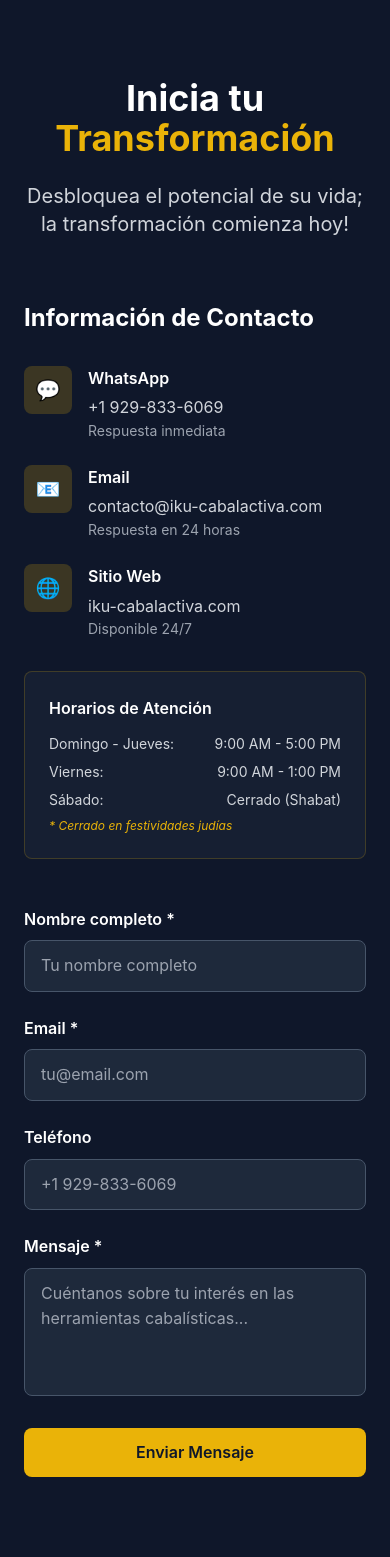
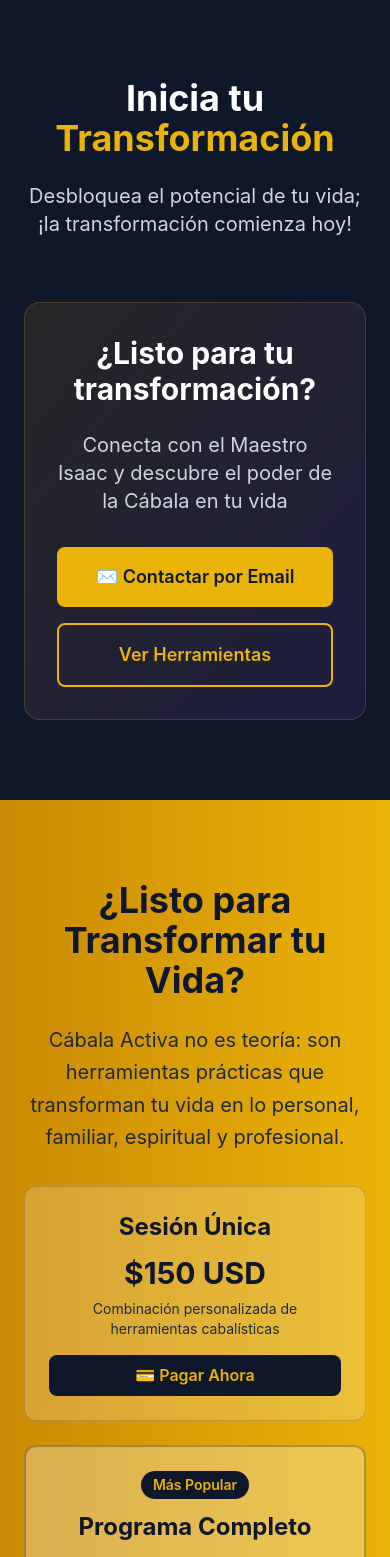
Before and after one commit to mdasuaje/iku-cabalactiva, a React (Vite) app: page / in a window 390 px wide. Shown: the part 8863-10420 px from the top of the page. Built offline with nearby package versions, Linux system fonts and the light colour scheme.

Commit message:
fix: Sanación final de la UX y coherencia total

```diff
--- a/src/components/common/Footer.jsx
+++ b/src/components/common/Footer.jsx
@@ -50,7 +50,7 @@
                 📧 {SOCIAL_LINKS.email}
               </p>
               <p className="text-gray-300 text-sm">
-                💬 WhatsApp: {SOCIAL_LINKS.whatsapp.number}
+                💬 <a href="{SOCIAL_LINKS.whatsapp.channel}" target="_blank" rel="noopener noreferrer" className="hover:text-yellow-500 transition-colors">Canal WhatsApp</a>
               </p>
               <p className="text-gray-300 text-sm">
                 🌐 iku-cabalactiva.com
--- a/src/components/common/PricingCard.jsx
+++ b/src/components/common/PricingCard.jsx
@@ -27,6 +27,9 @@
   const handlePayment = (url) => {
     if (url) {
       window.open(url, '_blank')
+    } else {
+      console.error('URL de pago no configurada')
+      alert('Error: URL de pago no disponible. Contacta al soporte.')
     }
   }
 
--- a/src/components/sections/Contact.jsx
+++ b/src/components/sections/Contact.jsx
@@ -3,52 +3,12 @@
 import toast from 'react-hot-toast'
 import { t } from '../../utils/i18n'
 import contactService from '../../services/contactService'
+import ContactModal from '../common/ContactModal'
 
 const Contact = () => {
-  const [formData, setFormData] = useState({
-    name: '',
-    email: '',
-    phone: '',
-    message: ''
-  })
+  const [showModal, setShowModal] = useState(false)
 
-  const handleSubmit = async (e) => {
-    e.preventDefault()
 
-    if (!formData.name?.trim() || !formData.email?.trim() || !formData.message?.trim()) {
-      toast.error('Por favor completa todos los campos requeridos')
-      return
-    }
-
-    try {
-      toast.loading('Procesando tu solicitud...')
-
-      // Enviar consulta al equipo de contacto
-      await contactService.enviarConsulta({
-        nombre: formData.name,
-        email: formData.email,
-        telefono: formData.phone,
-        mensaje: formData.message
-      })
-
-      toast.dismiss()
-      toast.success('¡Consulta enviada! Nuestro equipo te contactará en 24 horas.')
-
-      // Reset form
-      setFormData({ name: '', email: '', phone: '', message: '' })
-
-    } catch (error) {
-      toast.dismiss()
-      toast.error('Error al procesar la solicitud. Inténtalo de nuevo.')
-    }
-  }
-
-  const handleChange = (e) => {
-    setFormData({
-      ...formData,
-      [e.target.name]: e.target.value
-    })
-  }
 
   return (
     <section id="contact" className="py-20 bg-slate-900">
@@ -63,155 +23,47 @@
             Inicia tu <span className="text-yellow-500">Transformación</span>
           </h2>
           <p className="text-xl text-gray-300 max-w-3xl mx-auto">
-            {t('contact.subtitle', 'Desbloquea el potencial de su vida; la transformación comienza hoy!')}
+            Desbloquea el potencial de tu vida; ¡la transformación comienza hoy!
           </p>
         </motion.div>
 
-        <div className="grid lg:grid-cols-2 gap-12 max-w-6xl mx-auto">
-          {/* Información de contacto */}
         <motion.div
-            initial={{ opacity: 0, x: -30 }}
-            whileInView={{ opacity: 1, x: 0 }}
-            transition={{ duration: 0.6 }}
+          initial={{ opacity: 0, y: 30 }}
+          whileInView={{ opacity: 1, y: 0 }}
+          transition={{ duration: 0.6, delay: 0.2 }}
+          className="text-center max-w-4xl mx-auto"
         >
-            <h3 className="text-2xl font-bold text-white mb-8">
-              Información de Contacto
+          <div className="bg-gradient-to-br from-yellow-500/10 to-purple-500/10 rounded-2xl p-8 border border-yellow-500/20">
+            <h3 className="text-3xl font-bold text-white mb-6">
+              ¿Listo para tu transformación?
             </h3>
+            <p className="text-xl text-gray-300 mb-8">
+              Conecta con el Maestro Isaac y descubre el poder de la Cábala en tu vida
+            </p>
 
-            <div className="space-y-6">
-              <div className="flex items-start space-x-4">
-                <div className="w-12 h-12 bg-yellow-500/20 rounded-lg flex items-center justify-center flex-shrink-0">
-                  <span className="text-yellow-500 text-xl">💬</span>
-                </div>
-                <div>
-                  <h4 className="text-white font-semibold mb-1">WhatsApp</h4>
-                  <p className="text-gray-300">+1 929-833-6069</p>
-                  <p className="text-gray-400 text-sm">Respuesta inmediata</p>
-                </div>
-              </div>
+            <div className="flex flex-col sm:flex-row gap-4 justify-center">
+              <button
+                onClick={() => setShowModal(true)}
+                className="bg-yellow-500 hover:bg-yellow-600 text-slate-900 px-8 py-4 rounded-lg font-semibold text-lg transition-colors"
+              >
+                ✉️ Contactar por Email
+              </button>
 
-              <div className="flex items-start space-x-4">
-                <div className="w-12 h-12 bg-yellow-500/20 rounded-lg flex items-center justify-center flex-shrink-0">
-                  <span className="text-yellow-500 text-xl">📧</span>
-                </div>
-                <div>
-                  <h4 className="text-white font-semibold mb-1">Email</h4>
-                  <p className="text-gray-300">contacto@iku-cabalactiva.com</p>
-                  <p className="text-gray-400 text-sm">Respuesta en 24 horas</p>
-                </div>
-              </div>
-
-              <div className="flex items-start space-x-4">
-                <div className="w-12 h-12 bg-yellow-500/20 rounded-lg flex items-center justify-center flex-shrink-0">
-                  <span className="text-yellow-500 text-xl">🌐</span>
-                </div>
-                <div>
-                  <h4 className="text-white font-semibold mb-1">Sitio Web</h4>
-                  <p className="text-gray-300">iku-cabalactiva.com</p>
-                  <p className="text-gray-400 text-sm">Disponible 24/7</p>
-                </div>
-              </div>
-            </div>
-
-            <div className="mt-8 p-6 bg-slate-800/50 rounded-lg border border-yellow-500/20">
-              <h4 className="text-white font-semibold mb-3">Horarios de Atención</h4>
-              <div className="space-y-2 text-gray-300 text-sm">
-                <div className="flex justify-between">
-                  <span>Domingo - Jueves:</span>
-                  <span>9:00 AM - 5:00 PM</span>
-                </div>
-                <div className="flex justify-between">
-                  <span>Viernes:</span>
-                  <span>9:00 AM - 1:00 PM</span>
-                </div>
-                <div className="flex justify-between">
-                  <span>Sábado:</span>
-                  <span>Cerrado (Shabat)</span>
-                </div>
-                <div className="text-yellow-500 text-xs mt-3 italic">
-                  * Cerrado en festividades judías
-                </div>
+              <button
+                onClick={() => document.getElementById('pricing')?.scrollIntoView({ behavior: 'smooth' })}
+                className="border-2 border-yellow-500 text-yellow-500 px-8 py-4 rounded-lg font-semibold text-lg hover:bg-yellow-500/10 transition-colors"
+              >
+                Ver Herramientas
+              </button>
             </div>
           </div>
         </motion.div>
 
-          {/* Formulario de contacto */}
-          <motion.div
-            initial={{ opacity: 0, x: 30 }}
-            whileInView={{ opacity: 1, x: 0 }}
-            transition={{ duration: 0.6 }}
-          >
-            <form onSubmit={handleSubmit} className="space-y-6">
-              <div>
-                <label className="block text-white font-semibold mb-2">
-                  Nombre completo *
-                </label>
-                <input
-                  type="text"
-                  name="name"
-                  value={formData.name}
-                  onChange={handleChange}
-                  required
-                  className="w-full px-4 py-3 bg-slate-800 border border-slate-600 rounded-lg text-white placeholder-gray-400 focus:border-yellow-500 focus:outline-none transition-colors"
-                  placeholder="Tu nombre completo"
+        <ContactModal
+          isOpen={showModal}
+          onClose={() => setShowModal(false)}
+          herramienta="Consulta General"
         />
-              </div>
-
-              <div>
-                <label className="block text-white font-semibold mb-2">
-                  Email *
-                </label>
-                <input
-                  type="email"
-                  name="email"
-                  value={formData.email}
-                  onChange={handleChange}
-                  required
-                  className="w-full px-4 py-3 bg-slate-800 border border-slate-600 rounded-lg text-white placeholder-gray-400 focus:border-yellow-500 focus:outline-none transition-colors"
-                  placeholder="tu@email.com"
-                />
-              </div>
-
-              <div>
-                <label className="block text-white font-semibold mb-2">
-                  Teléfono
-                </label>
-                <input
-                  type="tel"
-                  name="phone"
-                  value={formData.phone}
-                  onChange={handleChange}
-                  className="w-full px-4 py-3 bg-slate-800 border border-slate-600 rounded-lg text-white placeholder-gray-400 focus:border-yellow-500 focus:outline-none transition-colors"
-                  placeholder="+1 929-833-6069"
-                />
-              </div>
-
-              <div>
-                <label className="block text-white font-semibold mb-2">
-                  Mensaje *
-                </label>
-                <textarea
-                  name="message"
-                  value={formData.message}
-                  onChange={handleChange}
-                  required
-                  rows={4}
-                  className="w-full px-4 py-3 bg-slate-800 border border-slate-600 rounded-lg text-white placeholder-gray-400 focus:border-yellow-500 focus:outline-none transition-colors resize-none"
-                  placeholder="Cuéntanos sobre tu interés en las herramientas cabalísticas..."
-                />
-              </div>
-
-              <motion.button
-                type="submit"
-                whileHover={{ scale: 1.02 }}
-                whileTap={{ scale: 0.98 }}
-                className="w-full bg-yellow-500 text-slate-900 py-3 rounded-lg font-semibold hover:bg-yellow-400 transition-colors"
-              >
-                Enviar Mensaje
-              </motion.button>
-            </form>
-          </motion.div>
-        </div>
       </div>
     </section>
   )
--- a/src/components/sections/FAQ.jsx
+++ b/src/components/sections/FAQ.jsx
@@ -1,9 +1,10 @@
 import React, { useState } from 'react'
 import { motion, AnimatePresence } from 'framer-motion'
-import { openWhatsApp, WHATSAPP_MESSAGES } from '../../utils/whatsapp'
+import ContactModal from '../common/ContactModal'
 
 const FAQ = () => {
   const [openIndex, setOpenIndex] = useState(null)
+  const [showModal, setShowModal] = useState(false)
 
   const faqs = [
     {
@@ -111,12 +112,18 @@
             ¿Tienes más preguntas? Contáctanos directamente
           </p>
           <button
-            onClick={() => openWhatsApp(WHATSAPP_MESSAGES.consulta)}
-            className="bg-green-600 hover:bg-green-700 text-white px-6 py-3 rounded-lg font-semibold transition-colors"
+            onClick={() => setShowModal(true)}
+            className="bg-yellow-500 hover:bg-yellow-600 text-slate-900 px-6 py-3 rounded-lg font-semibold transition-colors"
           >
-            💬 Preguntar por WhatsApp
+            ✉️ Contactar por Email
           </button>
         </motion.div>
+
+        <ContactModal
+          isOpen={showModal}
+          onClose={() => setShowModal(false)}
+          herramienta="Consulta FAQ"
+        />
       </div>
     </section>
   )
--- a/src/services/calendarService.js
+++ b/src/services/calendarService.js
@@ -28,7 +28,7 @@
       timeZone: 'America/New_York'
     },
     attendees: [
-      { email: 'kabbalahuniversal@gmail.com', displayName: 'Isaac Benzaquén' },
+      { email: 'contacto@iku-cabalactiva.com', displayName: 'Isaac Benzaquén' },
       { email: formData.email, displayName: formData.name }
     ],
     reminders: {
@@ -59,7 +59,7 @@
 export const sendNotificationEmail = async (formData, eventData) => {
   // Using EmailJS or similar service for notifications
   const emailData = {
-    to_email: 'kabbalahuniversal@gmail.com',
+    to_email: 'contacto@iku-cabalactiva.com',
     to_name: 'Isaac Benzaquén',
     from_name: formData.name,
     from_email: formData.email,
--- a/src/services/contactService.js
+++ b/src/services/contactService.js
@@ -50,7 +50,7 @@
   async notificarSesionConfirmada(sesionData) {
     const contactData = {
       action: 'send-email',
-      to: 'kabbalahuniversal@gmail.com', // Solo sesiones pagadas
+      to: 'contacto@iku-cabalactiva.com', // Solo sesiones pagadas
       cc: this.emailAdmin,
       subject: '📅 Sesión Confirmada (PAGADA)',
       template: 'sesion-confirmada',
--- a/src/utils/calendarApi.js
+++ b/src/utils/calendarApi.js
@@ -21,7 +21,7 @@
 Por favor, confirma la cita respondiendo a este email.
   `
 
-  const mailtoLink = `mailto:kabbalahuniversal@gmail.com?subject=Nueva Consulta - ${formData.name}&body=${encodeURIComponent(emailBody)}`
+  const mailtoLink = `mailto:contacto@iku-cabalactiva.com?subject=Nueva Consulta - ${formData.name}&body=${encodeURIComponent(emailBody)}`
 
   // Open email client
   window.open(mailtoLink)
```
Also changed, not shown: src/components/common/SocialMediaBar.jsx (+9 -0 lines). Lines whose indentation alone changed are shown as unchanged.
